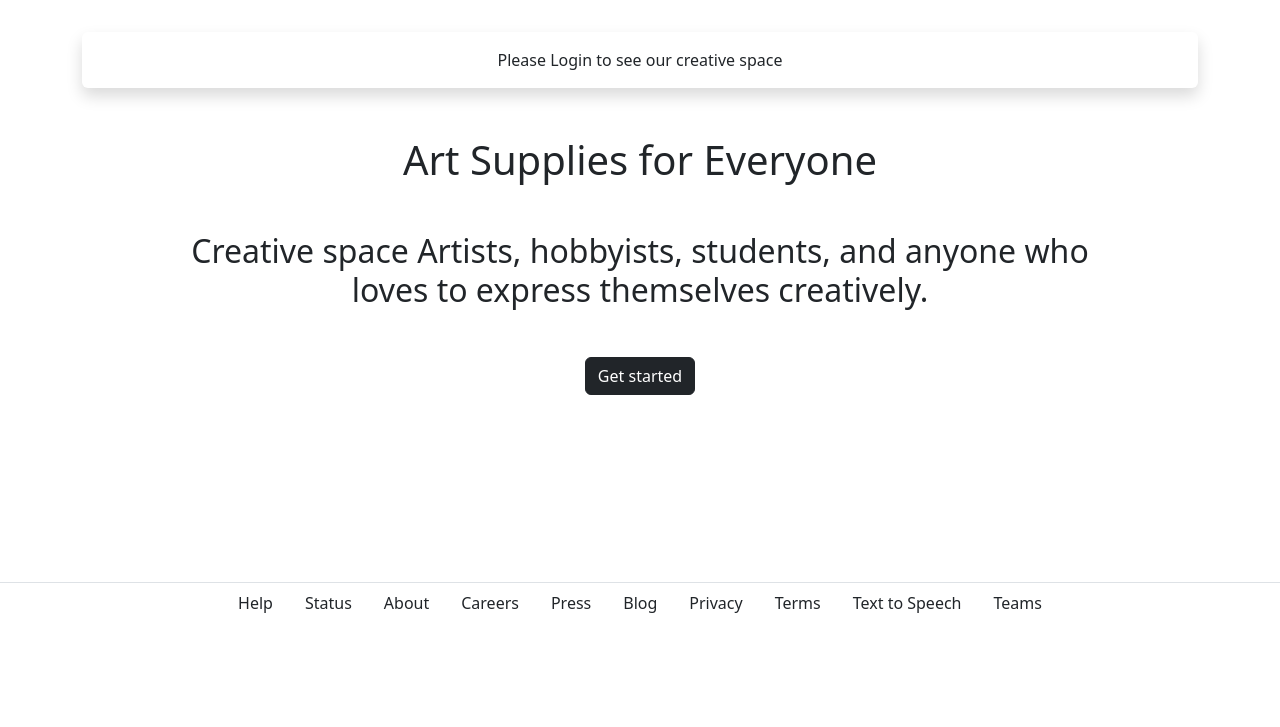
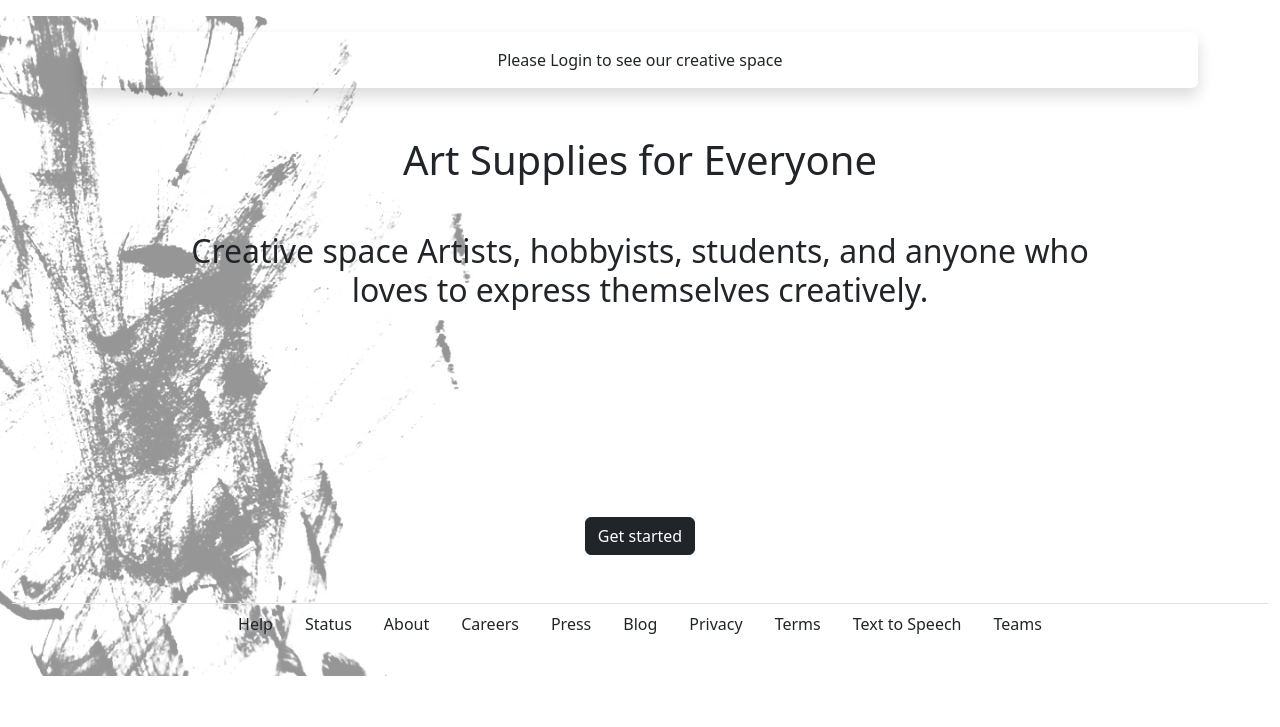
Before and after one commit to vorakornvt/PHP-Blog-website, a PHP site: page / in a window 1280 px wide. Shown: the part 73-800 px from the top of the page. Run offline with PHP 8.4, Linux system fonts and the light colour scheme.

Commit message:
background

```diff
--- a/index.php
+++ b/index.php
@@ -7,7 +7,8 @@
 
 
  <!-- Hero -->
-<div class="container-fluid mb-3" style="height: 550px;">
+ <main class="container-fluid mb-3" style="height: 660px; background: url('./img/Untitled-1.jpg') no-repeat center center/ cover;">
+
 
 <main class="container custom-container mt-3">
   <?php
@@ -24,6 +25,7 @@
   <div class="w-75  container mt-5 mx-auto text-center mt-5">
     <h1 class="mb-5">Art Supplies for Everyone</h1>
     <h2 class="mb-5">Creative space Artists, hobbyists, students, and anyone who loves to express themselves creatively.</h2>
+    <div style="height: 160px;"></div>
     <?php
     if(isset($_SESSION['userId'])){
       // User is logged in
--- a/templates/footer.php
+++ b/templates/footer.php
@@ -1,6 +1,6 @@
 
 
-<div class="footer border-top w-100 h-100">
+<div class="footer border-top w-100 mt-5">
 <ul class="nav mx-auto justify-content-center ">
     <li class="nav-item"><a class="nav-link link-dark" href="#help">Help</a></li>
     <li class="nav-item"><a class="nav-link link-dark" href="#status">Status</a></li>
```
Also changed, not shown: img/Untitled-1.jpg (added), styles.css (line endings or trailing spaces), 2 other files.
